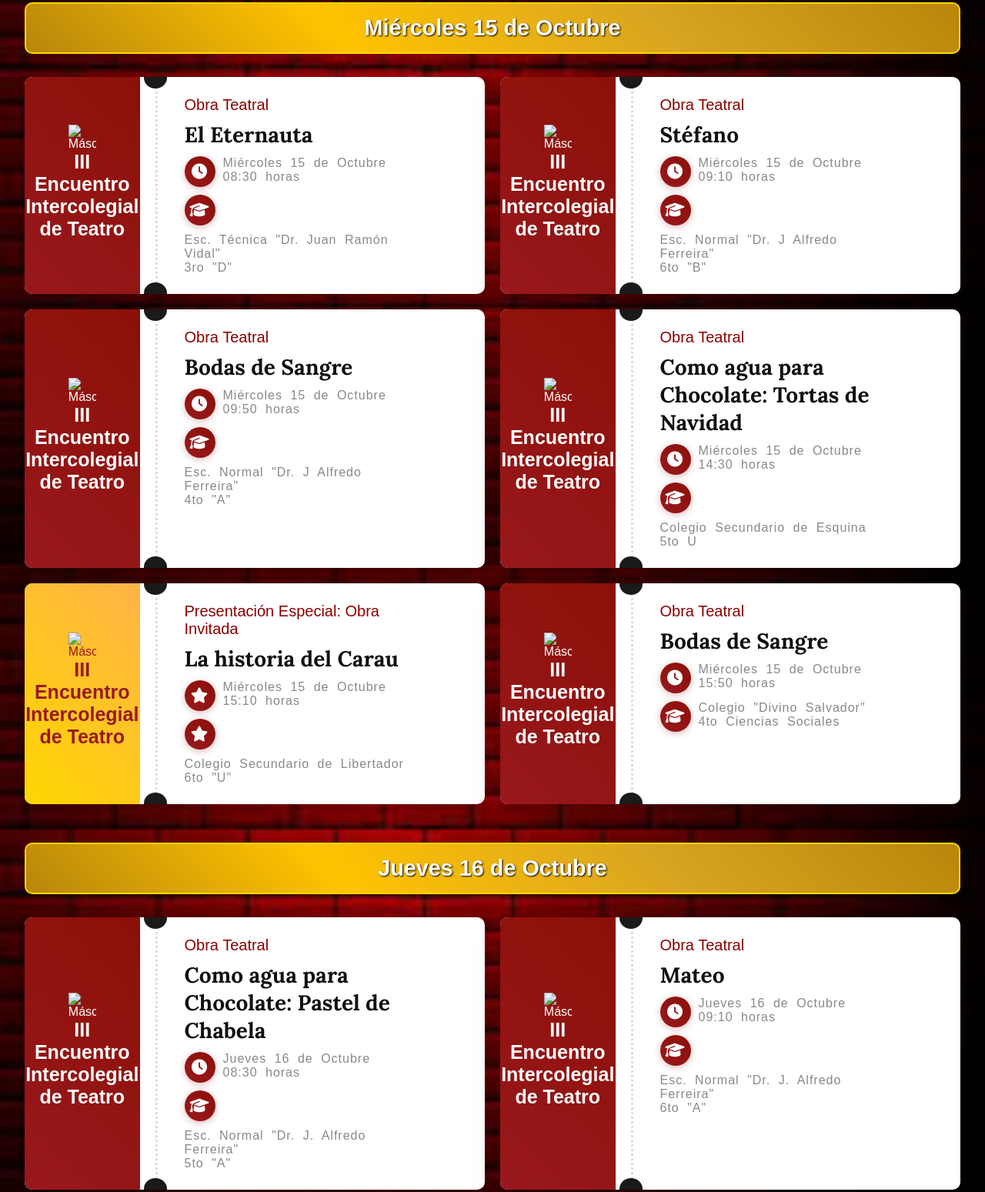
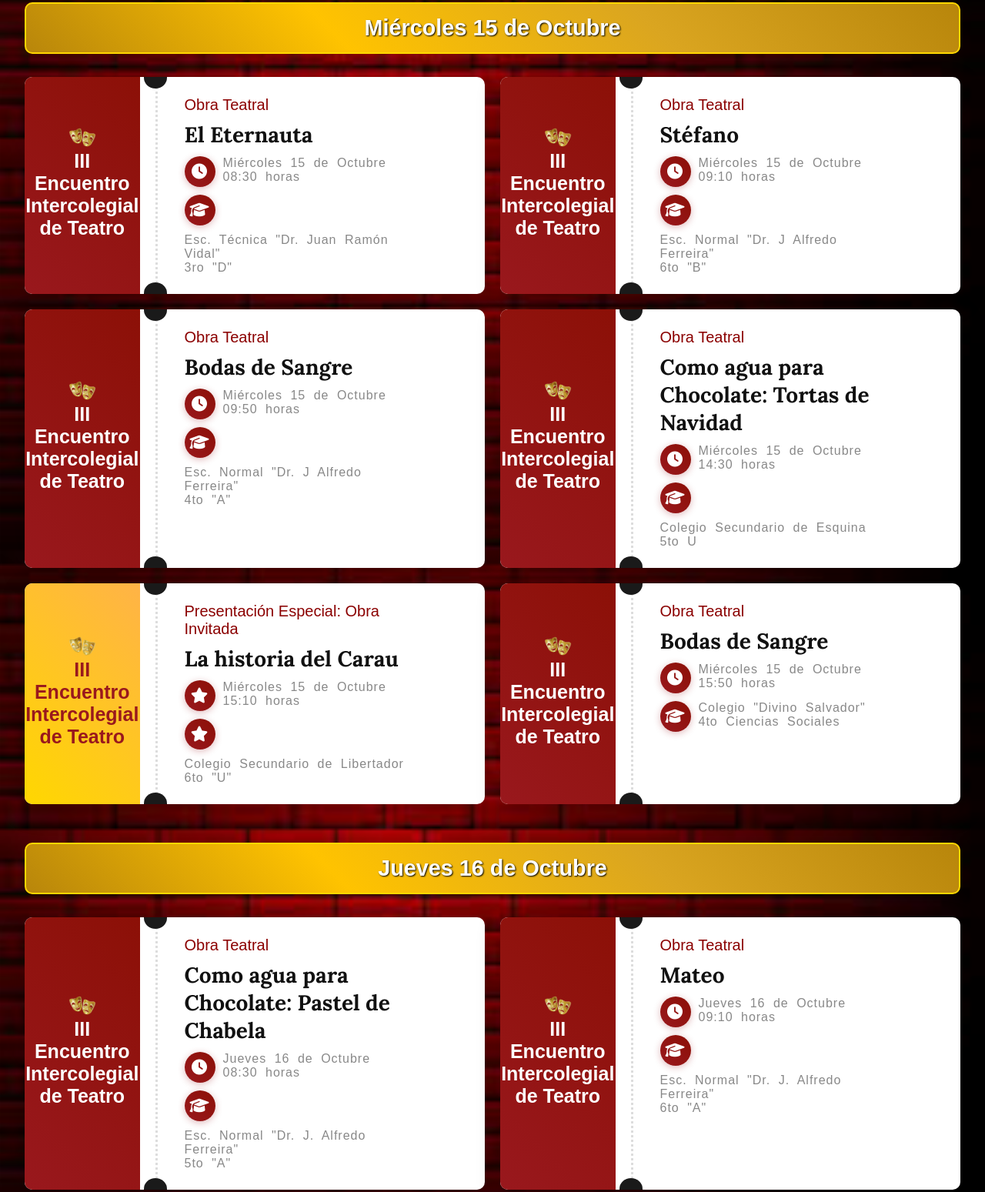
Before and after one commit to Camgalv02/III_Encuentro_Intercolegial_de_Teatro2025, a plain HTML site: page index.html in a window 1280 px wide. Shown: the part 973-2522 px from the top of the page at 77% size. Drawn offline with Linux system fonts and the light colour scheme; the site is published under a folder, as on GitHub Pages, so addresses that start at the root find nothing.

Commit message:
Update index.html

```diff
--- a/index.html
+++ b/index.html
@@ -26,7 +26,7 @@
         <div class="curtain-right"></div>
 
         <div class="loader-content">
-            <div class="loader-title"><img src="/img/mascaras1.png" alt="Máscaras" class="num"></div>
+            <div class="loader-title"><img src="./img/mascaras1.png" alt="Máscaras" class="num"></div>
         </div>
     </div>
     <!-- Sección Hero -->
@@ -78,7 +78,7 @@
                 <div class="day-cards-container">
                     <div class="item">
                         <div class="item-right">
-                            <img src="/img/mascaras1.png" alt="Máscaras" class="num">
+                            <img src="./img/mascaras1.png" alt="Máscaras" class="num">
                             <p class="day"><b>III Encuentro Intercolegial de Teatro</b></p>
                             <span class="up-border"></span>
                             <span class="down-border"></span>
@@ -107,7 +107,7 @@
 
                     <div class="item">
                         <div class="item-right">
-                            <img src="/img/mascaras1.png" alt="Máscaras" class="num">
+                            <img src="./img/mascaras1.png" alt="Máscaras" class="num">
                             <p class="day"><b>III Encuentro Intercolegial de Teatro</b></p>
                             <span class="up-border"></span>
                             <span class="down-border"></span>
@@ -135,7 +135,7 @@
                     </div>
 
                     <div class="item">
-                        <div class="item-right"><img src="/img/mascaras1.png" alt="Máscaras" class="num">
+                        <div class="item-right"><img src="./img/mascaras1.png" alt="Máscaras" class="num">
                             <p class="day"><b>III Encuentro Intercolegial de Teatro</b></p>
                             <span class="up-border"></span>
                             <span class="down-border"></span>
@@ -164,7 +164,7 @@
 
                     <div class="item">
                         <div class="item-right">
-                            <img src="/img/mascaras1.png" alt="Máscaras" class="num">
+                            <img src="./img/mascaras1.png" alt="Máscaras" class="num">
                             <p class="day"><b>III Encuentro Intercolegial de Teatro</b></p>
                             <span class="up-border"></span>
                             <span class="down-border"></span>
@@ -193,7 +193,7 @@
 
                     <div class="item obra-invitada">
                         <div class="item-right">
-                            <img src="/img/mascaras1.png" alt="Máscaras" class="num">
+                            <img src="./img/mascaras1.png" alt="Máscaras" class="num">
                             <p class="day"><b>III Encuentro Intercolegial de Teatro</b></p>
                             <span class="up-border"></span>
                             <span class="down-border"></span>
@@ -223,7 +223,7 @@
 
                     <div class="item">
                         <div class="item-right">
-                            <img src="/img/mascaras1.png" alt="Máscaras" class="num">
+                            <img src="./img/mascaras1.png" alt="Máscaras" class="num">
                             <p class="day"><b>III Encuentro Intercolegial de Teatro</b></p>
                             <span class="up-border"></span>
                             <span class="down-border"></span>
@@ -259,7 +259,7 @@
                 <div class="day-cards-container">
                     <div class="item">
                         <div class="item-right">
-                            <img src="/img/mascaras1.png" alt="Máscaras" class="num">
+                            <img src="./img/mascaras1.png" alt="Máscaras" class="num">
                             <p class="day"><b>III Encuentro Intercolegial de Teatro</b></p>
                             <span class="up-border"></span>
                             <span class="down-border"></span>
@@ -288,7 +288,7 @@
 
                     <div class="item">
                         <div class="item-right">
-                            <img src="/img/mascaras1.png" alt="Máscaras" class="num">
+                            <img src="./img/mascaras1.png" alt="Máscaras" class="num">
                             <p class="day"><b>III Encuentro Intercolegial de Teatro</b></p>
                             <span class="up-border"></span>
                             <span class="down-border"></span>
@@ -317,7 +317,7 @@
 
                     <div class="item">
                         <div class="item-right">
-                            <img src="/img/mascaras1.png" alt="Máscaras" class="num">
+                            <img src="./img/mascaras1.png" alt="Máscaras" class="num">
                             <p class="day"><b>III Encuentro Intercolegial de Teatro</b></p>
                             <span class="up-border"></span>
                             <span class="down-border"></span>
@@ -346,7 +346,7 @@
 
                     <div class="item">
                         <div class="item-right">
-                            <img src="/img/mascaras1.png" alt="Máscaras" class="num">
+                            <img src="./img/mascaras1.png" alt="Máscaras" class="num">
                             <p class="day"><b>III Encuentro Intercolegial de Teatro</b></p>
                             <span class="up-border"></span>
                             <span class="down-border"></span>
@@ -375,7 +375,7 @@
 
                     <div class="item obra-invitada">
                         <div class="item-right">
-                            <img src="/img/mascaras1.png" alt="Máscaras" class="num">
+                            <img src="./img/mascaras1.png" alt="Máscaras" class="num">
                             <p class="day"><b>III Encuentro Intercolegial de Teatro</b></p>
                             <span class="up-border"></span>
                             <span class="down-border"></span>
@@ -404,7 +404,7 @@
 
                     <div class="item">
                         <div class="item-right">
-                            <img src="/img/mascaras1.png" alt="Máscaras" class="num">
+                            <img src="./img/mascaras1.png" alt="Máscaras" class="num">
                             <p class="day"><b>III Encuentro Intercolegial de Teatro</b></p>
                             <span class="up-border"></span>
                             <span class="down-border"></span>
@@ -458,4 +458,5 @@
     <script src="app.js"></script>
 
 </body>
+
 </html>
```
